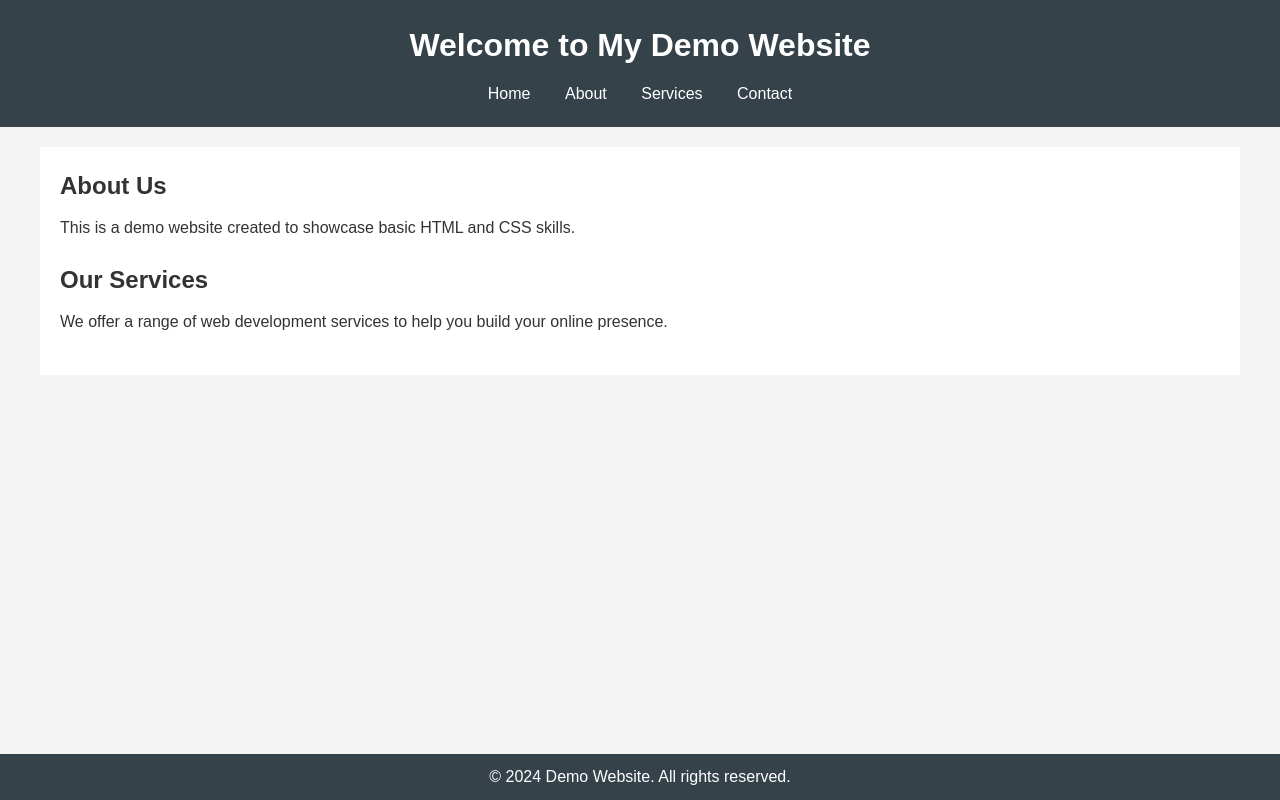
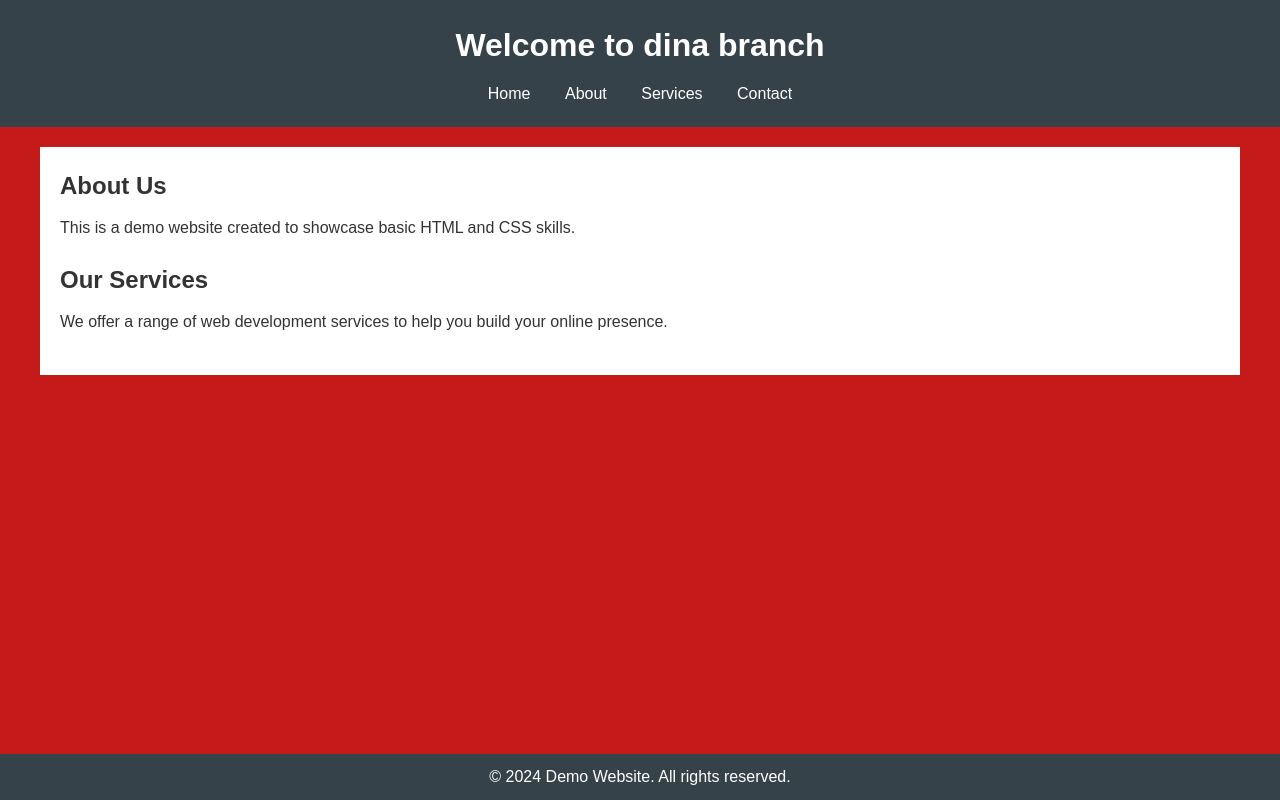
Before and after one commit to DinaSalah123/myproject-, a plain HTML site: page index.html in a window 1280 px wide. Drawn offline with Linux system fonts and the light colour scheme.

Commit message:
change in dina branch

```diff
--- a/index.html
+++ b/index.html
@@ -8,7 +8,7 @@
 </head>
 <body>
     <header>
-        <h1>Welcome to My Demo Website</h1>
+        <h1>Welcome to dina branch </h1>
         <nav>
             <ul>
                 <li><a href="https://google.com">Home</a></li>
--- a/style.css
+++ b/style.css
@@ -7,7 +7,7 @@
 body {
     font-family: Arial, sans-serif;
     line-height: 1.6;
-    background-color: #f4f4f4;
+    background-color: #c51a1a;
     color: #333;
 }
 
```
